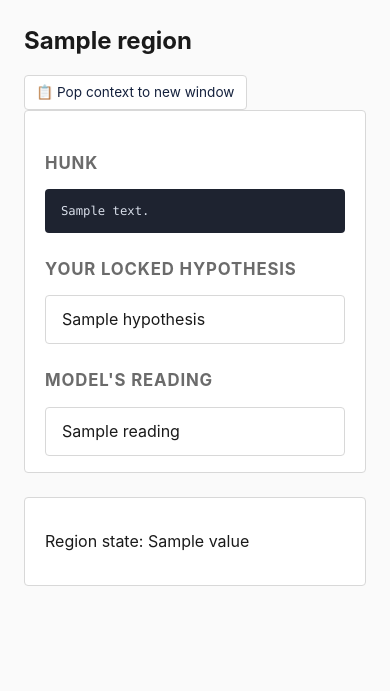
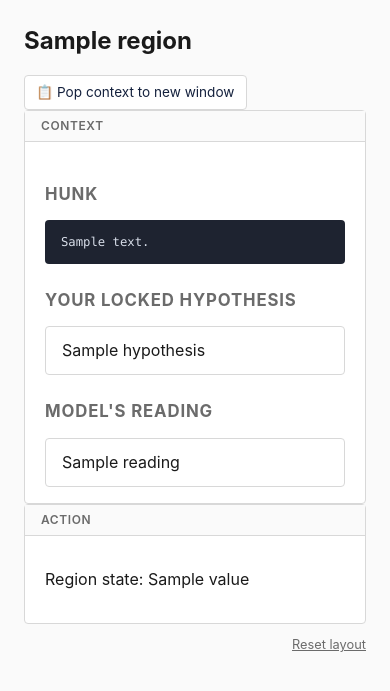
Before and after one commit to meadowlark-bradsher/PREP, a FastAPI app: template src/predictive_review/web/templates/region.html in a window 390 px wide. Shown: the part 120-811 px from the top of the page. Run offline with FastAPI, Linux system fonts and the light colour scheme; the template is opened without the code that fills it: most values are stand-ins (such as "Sample title", 1, 10 or a date in 2020).

Commit message:
Add resizable + collapsible panes on the region surface
Tier 2 of the IntelliJ-style layout discussion. On an experimental
branch (claude/resizable-panes) so the main branch stays untouched if
this doesn't feel right after dogfooding.

What the engineer can now do on the region surface (reveal-choice,
reconciliation, and dialogue all share it):

  - Drag the vertical gutter between the context (left) and action
    (right) panes to set the split. Clamped to 15-85% so neither pane
    can be dragged into uselessness.
  - Click the × in either pane's header to collapse it. The collapsed
    pane shrinks to a 36px vertical strip with a rotated-text reopen
    button ("▸ Context" / "◂ Action"). Click the strip to restore.
  - "Reset layout" link at the bottom of the surface clears the
    persisted preferences and snaps back to 50/50, both panes open.

Layout state persists to localStorage under a single shared key
("prep:layout:region:*"). Deliberately not per-region — a layout
preference is a personal preference, not a per-region setting, and
per-region persistence would surprise the engineer when they
collapsed a pane on region 1 and forgot, only to find it collapsed
on region 4 days later. Reset link is the escape hatch if the
single-key state gets stuck.

Implementation is vanilla JS, no library. static/layout.js is ~140
lines, exports nothing (immediately-invoked at DOMContentLoaded).
Mouse + touch event parity is included so trackpads behave; the
existing 800px media query already collapses to single-column on
narrow viewports and hides the gutter and the toggle buttons there.

Template structure: each pane now wraps its existing content in a
.pane-body, with a .pane-header above it carrying the close button
and a hidden .pane-reopen sibling that appears only in the collapsed
state. The .two-pane CSS grid grows from two tracks to three (left |
8px gutter | right) with --left-fr / --right-fr CSS variables driven
by the JS for live drag updates. The .left-collapsed and
.right-collapsed classes override the template to a 36px sliver.

All 117 tests still pass — the structural template changes preserved
every class and id the route tests rely on.

To rollback if dogfooding doesn't like this:
    git checkout claude/elated-nightingale-ac773a
    git branch -D claude/resizable-panes

Co-Authored-By: Claude Opus 4.7 (1M context) <noreply@anthropic.com>

```diff
--- /dev/null
+++ b/src/predictive_review/web/static/layout.js
@@ -0,0 +1,157 @@
+/**
+ * Two-pane layout: draggable gutter + per-pane collapse + persistence.
+ *
+ * The .two-pane container is a CSS grid with three tracks
+ * (reading-pane, gutter, action-pane). User actions adjust those
+ * tracks via CSS variables (--left-fr, --right-fr) or via
+ * .left-collapsed / .right-collapsed classes that override the
+ * template columns. Whatever the user picks is persisted to
+ * localStorage so it survives refreshes and re-opens of the same
+ * region.
+ *
+ * Layout key is taken from data-layout-key on the .two-pane container,
+ * defaulted to "region". A single key is used across all regions on
+ * purpose — your preferred layout is a personal preference, not a
+ * per-region setting.
+ */
+(function () {
+  "use strict";
+
+  const STORE_PREFIX = "prep:layout:";
+
+  function storeKey(layoutKey, suffix) {
+    return STORE_PREFIX + layoutKey + ":" + suffix;
+  }
+
+  function readStored(layoutKey) {
+    return {
+      leftFr: localStorage.getItem(storeKey(layoutKey, "leftFr")),
+      collapsed: localStorage.getItem(storeKey(layoutKey, "collapsed")),
+    };
+  }
+
+  function applyWidth(container, leftFrRaw) {
+    if (!leftFrRaw) return;
+    const leftFr = parseFloat(leftFrRaw);
+    if (!isFinite(leftFr) || leftFr <= 0 || leftFr >= 1) return;
+    container.style.setProperty("--left-fr", leftFr);
+    container.style.setProperty("--right-fr", 1 - leftFr);
+  }
+
+  function applyCollapsed(container, which) {
+    container.classList.remove("left-collapsed", "right-collapsed");
+    if (which === "left" || which === "right") {
+      container.classList.add(which + "-collapsed");
+    }
+  }
+
+  function setupGutterDrag(container, gutter, layoutKey) {
+    let dragging = false;
+    let containerRect = null;
+    let gutterWidth = 0;
+
+    function start(clientX) {
+      if (
+        container.classList.contains("left-collapsed") ||
+        container.classList.contains("right-collapsed")
+      ) {
+        return;
+      }
+      dragging = true;
+      containerRect = container.getBoundingClientRect();
+      gutterWidth = gutter.offsetWidth;
+      container.classList.add("is-dragging");
+      gutter.classList.add("is-dragging");
+    }
+
+    function move(clientX) {
+      if (!dragging) return;
+      const offset = clientX - containerRect.left;
+      const usable = containerRect.width - gutterWidth;
+      // Clamp so neither pane can drag below ~15% of available width.
+      const leftWidth = Math.max(usable * 0.15, Math.min(usable * 0.85, offset));
+      const leftFr = leftWidth / usable;
+      container.style.setProperty("--left-fr", leftFr);
+      container.style.setProperty("--right-fr", 1 - leftFr);
+    }
+
+    function end() {
+      if (!dragging) return;
+      dragging = false;
+      container.classList.remove("is-dragging");
+      gutter.classList.remove("is-dragging");
+      const leftFr = container.style.getPropertyValue("--left-fr").trim();
+      if (leftFr) {
+        localStorage.setItem(storeKey(layoutKey, "leftFr"), leftFr);
+      }
+    }
+
+    gutter.addEventListener("mousedown", (e) => {
+      start(e.clientX);
+      e.preventDefault();
+    });
+    document.addEventListener("mousemove", (e) => move(e.clientX));
+    document.addEventListener("mouseup", end);
+
+    // Touch parity for trackpads / tablets.
+    gutter.addEventListener("touchstart", (e) => {
+      if (e.touches.length === 1) start(e.touches[0].clientX);
+    });
+    document.addEventListener("touchmove", (e) => {
+      if (dragging && e.touches.length === 1) move(e.touches[0].clientX);
+    });
+    document.addEventListener("touchend", end);
+  }
+
+  function setupCollapseControls(container, layoutKey) {
+    container.querySelectorAll("[data-collapse]").forEach((btn) => {
+      btn.addEventListener("click", (e) => {
+        e.preventDefault();
+        const which = btn.dataset.collapse;
+        applyCollapsed(container, which);
+        localStorage.setItem(storeKey(layoutKey, "collapsed"), which);
+      });
+    });
+    container.querySelectorAll("[data-reopen]").forEach((btn) => {
+      btn.addEventListener("click", (e) => {
+        e.preventDefault();
+        applyCollapsed(container, null);
+        localStorage.removeItem(storeKey(layoutKey, "collapsed"));
+      });
+    });
+  }
+
+  function setupResetLink(container, layoutKey) {
+    const link = document.querySelector("[data-reset-layout]");
+    if (!link) return;
+    link.addEventListener("click", (e) => {
+      e.preventDefault();
+      localStorage.removeItem(storeKey(layoutKey, "leftFr"));
+      localStorage.removeItem(storeKey(layoutKey, "collapsed"));
+      container.style.removeProperty("--left-fr");
+      container.style.removeProperty("--right-fr");
+      applyCollapsed(container, null);
+    });
+  }
+
+  function init() {
+    const container = document.querySelector(".two-pane");
+    if (!container) return;
+    const layoutKey = container.dataset.layoutKey || "region";
+    const gutter = container.querySelector("[data-gutter]");
+
+    const stored = readStored(layoutKey);
+    applyWidth(container, stored.leftFr);
+    applyCollapsed(container, stored.collapsed);
+
+    if (gutter) setupGutterDrag(container, gutter, layoutKey);
+    setupCollapseControls(container, layoutKey);
+    setupResetLink(container, layoutKey);
+  }
+
+  if (document.readyState === "loading") {
+    document.addEventListener("DOMContentLoaded", init);
+  } else {
+    init();
+  }
+})();
--- a/src/predictive_review/web/static/style.css
+++ b/src/predictive_review/web/static/style.css
@@ -287,16 +287,23 @@ pre.hunk code { font-family: ui-monospace, Menlo, Consolas, monospace; }
 .region-chip.is-active { background: var(--accent); color: white; border-color: var(--accent); }
 .region-chip.status-closed { background: var(--closed-bg); }
 
-/* two-pane region surface */
+/* two-pane region surface with draggable gutter + collapsible panes.
+   Grid has three tracks now: reading | gutter | action. The fr values
+   on the outer tracks are driven by --left-fr / --right-fr (set by
+   layout.js from localStorage). gap is 0 because the gutter is a real
+   sibling element, not grid gap. */
 .two-pane {
-  display: grid; gap: 1.5rem;
-  /* minmax(0, 1fr) instead of 1fr — without it, grid columns refuse to
-     shrink below their content's min-content size, so a wide hunk pre
-     bullies the chat pane down to one-word-per-line. min-content here
-     is the longest unbreakable diff line. */
-  grid-template-columns: minmax(0, 1fr) minmax(360px, 1fr);
+  display: grid; gap: 0;
+  grid-template-columns:
+    minmax(0, var(--left-fr, 1fr))
+    8px
+    minmax(360px, var(--right-fr, 1fr));
 }
-@media (max-width: 800px) { .two-pane { grid-template-columns: 1fr; } }
+@media (max-width: 800px) {
+  .two-pane { grid-template-columns: 1fr; }
+  .two-pane .gutter { display: none; }
+  .two-pane .pane-toggle, .two-pane .pane-reopen { display: none; }
+}
 
 /* When the context is popped into its own window (dual-monitor mode), the
    left reading-pane lives over there — collapse it here so the action/chat
@@ -306,9 +313,85 @@ pre.hunk code { font-family: ui-monospace, Menlo, Consolas, monospace; }
 
 .reading-pane, .action-pane {
   background: white;
-  border: 1px solid var(--rule); border-radius: 4px; padding: 1rem 1.25rem;
-  min-width: 0;  /* belt-and-suspenders for the minmax above */
+  border: 1px solid var(--rule); border-radius: 4px;
+  min-width: 0;
+  display: flex; flex-direction: column;
 }
+.reading-pane { margin-right: 0; }
+.action-pane  { margin-left: 0; }
+
+.pane-header {
+  display: flex; align-items: center; justify-content: space-between;
+  padding: 0.4rem 0.6rem 0.4rem 1rem;
+  border-bottom: 1px solid var(--rule);
+  background: #fafafa;
+}
+.pane-title {
+  font-size: 0.75rem; text-transform: uppercase; letter-spacing: 0.05em;
+  color: var(--muted); font-weight: 600;
+}
+.pane-toggle {
+  background: transparent; border: none; cursor: pointer;
+  padding: 0.1rem 0.5rem; margin: 0; font-size: 1.05rem; line-height: 1;
+  color: var(--muted); border-radius: 4px;
+}
+.pane-toggle:hover { background: var(--rule); color: var(--fg); }
+
+.pane-body { padding: 1rem 1.25rem; flex: 1; min-height: 0; }
+
+.pane-reopen {
+  display: none;
+  background: transparent; border: none; cursor: pointer;
+  padding: 0.5rem 0.25rem; margin: 0;
+  font-size: 0.85rem; color: var(--muted);
+  writing-mode: vertical-rl; text-orientation: mixed;
+  height: 100%;
+}
+.pane-reopen:hover { color: var(--accent-strong); background: var(--rule); }
+
+/* The draggable gutter between the two panes. */
+.gutter {
+  background: transparent;
+  cursor: col-resize;
+  position: relative;
+}
+.gutter::after {
+  /* The visible vertical bar — slim, low-contrast until hover. */
+  content: '';
+  position: absolute;
+  left: 50%; top: 0; bottom: 0;
+  width: 2px; transform: translateX(-1px);
+  background: var(--rule); transition: background-color 0.12s;
+}
+.gutter:hover::after, .gutter.is-dragging::after { background: var(--accent); }
+.two-pane.is-dragging { user-select: none; }
+.two-pane.is-dragging * { cursor: col-resize !important; }
+
+/* Collapsed states. JS toggles these classes on the container; CSS
+   responds by shrinking the affected track and hiding pane innards
+   except the rotated-text reopen button. */
+.two-pane.left-collapsed {
+  grid-template-columns: 36px 0 minmax(360px, 1fr);
+}
+.two-pane.right-collapsed {
+  grid-template-columns: minmax(0, 1fr) 0 36px;
+}
+.two-pane.left-collapsed  .gutter,
+.two-pane.right-collapsed .gutter { pointer-events: none; }
+.two-pane.left-collapsed  .reading-pane .pane-header,
+.two-pane.left-collapsed  .reading-pane .pane-body,
+.two-pane.right-collapsed .action-pane  .pane-header,
+.two-pane.right-collapsed .action-pane  .pane-body { display: none; }
+.two-pane.left-collapsed  .reading-pane .pane-reopen,
+.two-pane.right-collapsed .action-pane  .pane-reopen { display: block; }
+.two-pane.left-collapsed  .reading-pane,
+.two-pane.right-collapsed .action-pane { padding: 0; }
+
+.layout-reset {
+  text-align: right; font-size: 0.8rem; color: var(--muted);
+  margin: 0.75rem 0 0;
+}
+.layout-reset a { color: var(--muted); }
 
 .judge-fail {
   background: var(--warn-bg); color: var(--warn-fg);
--- a/src/predictive_review/web/templates/base.html
+++ b/src/predictive_review/web/templates/base.html
@@ -9,6 +9,7 @@
   <script src="{{ url_for('static', path='progress.js') }}" defer></script>
   <script src="{{ url_for('static', path='launcher.js') }}" defer></script>
   <script src="{{ url_for('static', path='dual_monitor.js') }}" defer></script>
+  <script src="{{ url_for('static', path='layout.js') }}" defer></script>
 </head>
 <body>
   <header>
--- a/src/predictive_review/web/templates/region.html
+++ b/src/predictive_review/web/templates/region.html
@@ -24,8 +24,14 @@
     </button>
   </div>
 
-  <div class="two-pane">
+  <div class="two-pane" data-layout-key="region">
     <article class="reading-pane">
+      <header class="pane-header">
+        <span class="pane-title">Context</span>
+        <button type="button" class="pane-toggle" data-collapse="left"
+                title="Collapse the context pane">×</button>
+      </header>
+      <div class="pane-body">
         <h2>Hunk</h2>
         <pre class="hunk"><code>{{ region.hunk_text }}</code></pre>
 
@@ -34,9 +40,22 @@
 
         <h2>Model's reading</h2>
         <div class="reading prose">{{ reading | markdown }}</div>
+      </div>
+      <button type="button" class="pane-reopen" data-reopen
+              title="Reopen the context pane">▸ Context</button>
     </article>
 
+    <div class="gutter" data-gutter title="Drag to resize"></div>
+
     <article class="action-pane">
+      <header class="pane-header">
+        <span class="pane-title">Action</span>
+        <button type="button" class="pane-toggle" data-collapse="right"
+                title="Collapse the action pane">×</button>
+      </header>
+      <button type="button" class="pane-reopen" data-reopen
+              title="Reopen the action pane">◂ Action</button>
+      <div class="pane-body">
       {% if region.status.value == "awaiting_reveal_choice" %}
         <h2>Choose your engagement</h2>
         {% if region.is_deferred %}
@@ -120,7 +139,12 @@
       {% else %}
         <p>Region state: {{ region.status.value }}</p>
       {% endif %}
+      </div>
     </article>
   </div>
+
+  <p class="layout-reset">
+    <a href="#" data-reset-layout>Reset layout</a>
+  </p>
 </section>
 {% endblock %}
```
Lines whose indentation alone changed are shown as unchanged.
